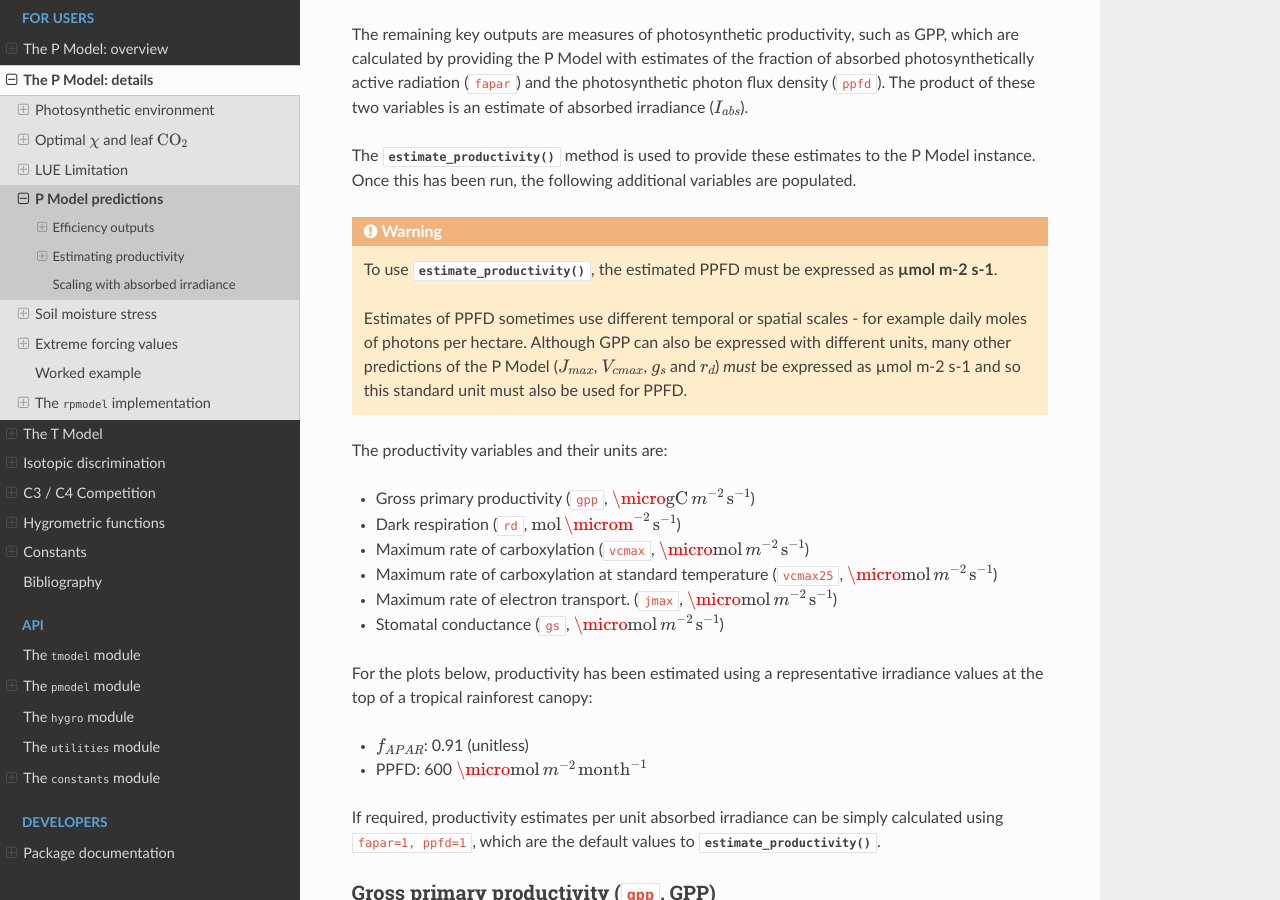
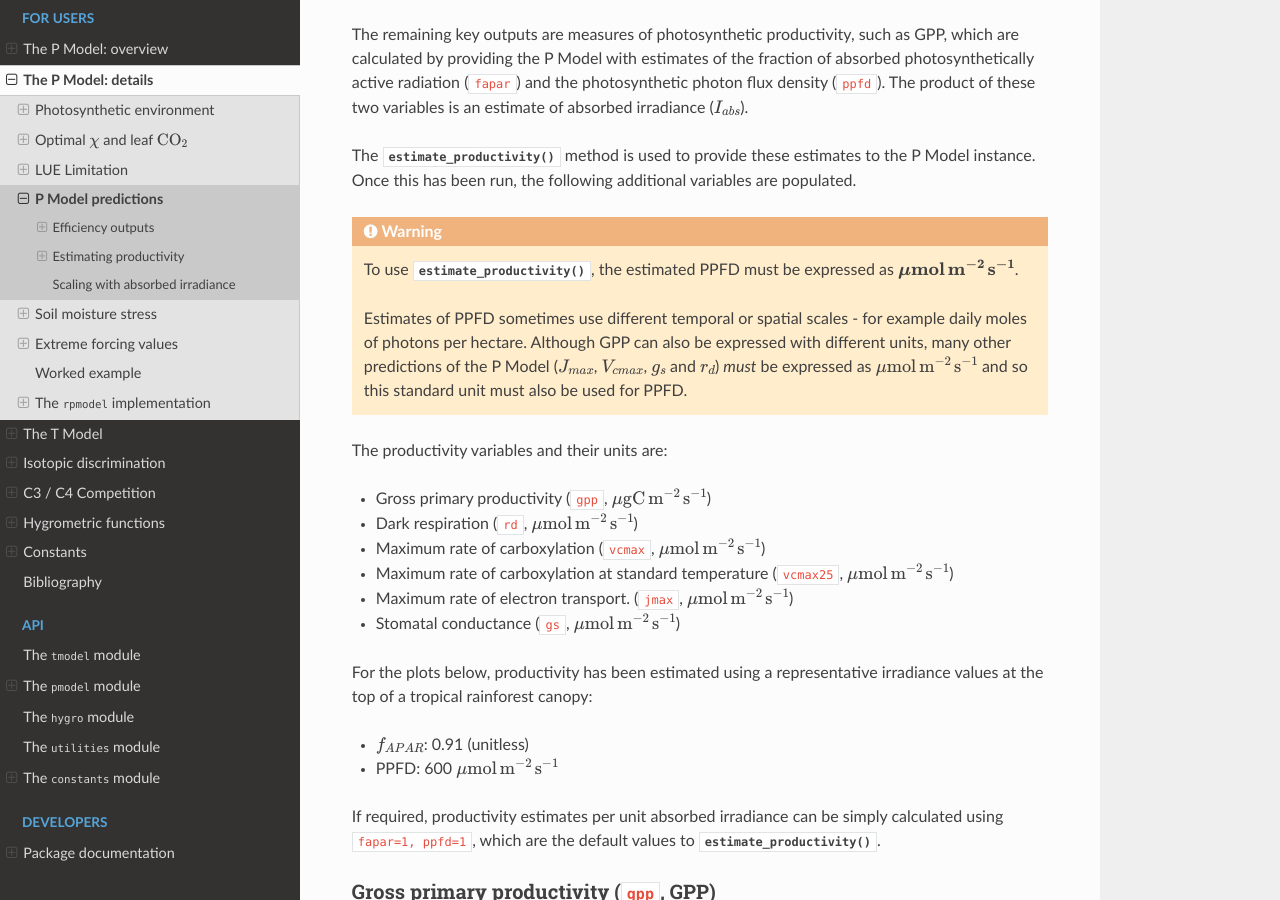
Before and after one commit to ImperialCollegeLondon/pyrealm, a Sphinx documentation site: the page built from docs/source/pmodel/pmodel_details/envt_variation_outputs.md, in a window 1280 px wide and 900 px high, scrolled down 1090 px. Built offline with Sphinx 7.4.7 and the Read the Docs theme 2.0.0, drawn with Linux system fonts in a browser that asks for light colours; some of the changed text lies outside the part shown.

Commit message:
Updating units in estimating productivity example doc

````diff
--- a/docs/source/pmodel/pmodel_details/envt_variation_outputs.md
+++ b/docs/source/pmodel/pmodel_details/envt_variation_outputs.md
@@ -215,29 +215,32 @@ the following additional variables are populated.
 ```{warning}
 
 To use {meth}`~pyrealm.pmodel.pmodel.PModel.estimate_productivity`, the estimated PPFD
-must be expressed as **µmol m-2 s-1**.
+must be expressed as $\boldsymbol{\mu\mathrm{mol}\,\mathrm{m}^{-2}\,\mathrm{s}^{-1}}$.
 
 Estimates of PPFD sometimes use different temporal or spatial scales - for
 example daily moles of photons per hectare. Although GPP can also be expressed
 with different units, many other predictions of the P Model ($J_{max}$,
-$V_{cmax}$, $g_s$ and $r_d$) _must_ be expressed as µmol m-2 s-1 and so this
+$V_{cmax}$, $g_s$ and $r_d$) _must_ be expressed as
+$\mu\text{mol}\,\mathrm{m}^{-2}\,\text{s}^{-1}$ and so this
 standard unit must also be used for PPFD.
 ```
 
 The productivity variables and their units are:
 
-* Gross primary productivity (``gpp``, $\micro\text{gC}\,m^{-2}\,\text{s}^{-1}$)
-* Dark respiration (``rd``, $\text{mol}\,\microm^{-2}\,\text{s}^{-1}$)
-* Maximum rate of carboxylation (``vcmax``, $\micro\text{mol}\,m^{-2}\,\text{s}^{-1}$)
-* Maximum rate of carboxylation at standard temperature (``vcmax25``, $\micro\text{mol}\,m^{-2}\,\text{s}^{-1}$)
-* Maximum rate of electron transport. (``jmax``, $\micro\text{mol}\,m^{-2}\,\text{s}^{-1}$)
-* Stomatal conductance (``gs``, $\micro\text{mol}\,m^{-2}\,\text{s}^{-1}$)
+* Gross primary productivity (``gpp``, $\mu\text{gC}\,\mathrm{m}^{-2}\,\text{s}^{-1}$)
+* Dark respiration (``rd``, $\mu\text{mol}\,\mathrm{m}^{-2}\,\text{s}^{-1}$)
+* Maximum rate of carboxylation (``vcmax``, $\mu\text{mol}\,\mathrm{m}^{-2}\,\text{s}^{-1}$)
+* Maximum rate of carboxylation at standard temperature
+    (``vcmax25``, $\mu\text{mol}\,\mathrm{m}^{-2}\,\text{s}^{-1}$)
+* Maximum rate of electron transport.
+    (``jmax``, $\mu\text{mol}\,\mathrm{m}^{-2}\,\text{s}^{-1}$)
+* Stomatal conductance (``gs``, $\mu\text{mol}\,\mathrm{m}^{-2}\,\text{s}^{-1}$)
 
 For the plots below, productivity has been estimated using a representative
 irradiance values at the top of a tropical rainforest canopy:
 
 * $f_{APAR}$: 0.91 (unitless)
-* PPFD: 600 $\micro\text{mol}\,m^{-2}\,\text{month}^{-1}$
+* PPFD: 600 $\mu\text{mol}\,\mathrm{m}^{-2}\,\text{s}^{-1}$
 
 If required, productivity estimates per unit absorbed irradiance can be simply
 calculated using ``fapar=1, ppfd=1``, which are the default values to
@@ -248,7 +251,7 @@ calculated using ``fapar=1, ppfd=1``, which are the default values to
 ```{code-cell}
 :tags: [hide-input]
 
-plot_fun("gpp", r"GPP   ($\mathrm{g\,C}\,m^{-2}\,\mathrm{month}^{-1}$)")
+plot_fun("gpp", r"GPP   ($\mu\mathrm{g\,C}\,\mathrm{m}^{-2}\,\mathrm{s}^{-1}$)")
 ```
 
 ### Dark respiration (``rd``)
@@ -256,7 +259,7 @@ plot_fun("gpp", r"GPP   ($\mathrm{g\,C}\,m^{-2}\,\mathrm{month}^{-1}$)")
 ```{code-cell}
 :tags: [hide-input]
 
-plot_fun("rd", r"$r_d$   ($\mathrm{mol}\,m^{-2}\,\mathrm{month}^{-1}$)")
+plot_fun("rd", r"$r_d$   ($\mu\mathrm{mol}\,\mathrm{m}^{-2}\,\mathrm{s}^{-1}$)")
 ```
 
 ### Maximum rate of carboxylation (``vcmax``)
@@ -264,7 +267,7 @@ plot_fun("rd", r"$r_d$   ($\mathrm{mol}\,m^{-2}\,\mathrm{month}^{-1}$)")
 ```{code-cell}
 :tags: [hide-input]
 
-plot_fun("vcmax", r"$v_{cmax}$   ($\mathrm{mol}\,m^{-2}\,\mathrm{month}^{-1}$)")
+plot_fun("vcmax", r"$v_{cmax}$   ($\mu\mathrm{mol}\,\mathrm{m}^{-2}\,\mathrm{s}^{-1}$)")
 ```
 
 ### Maximum rate of carboxylation at standard temperature (``vcmax25``)
@@ -272,7 +275,7 @@ plot_fun("vcmax", r"$v_{cmax}$   ($\mathrm{mol}\,m^{-2}\,\mathrm{month}^{-1}$)")
 ```{code-cell}
 :tags: [hide-input]
 
-plot_fun("vcmax25", r"$v_{cmax25}$   ($\mathrm{mol}\,m^{-2}\,\mathrm{month}^{-1}$)")
+plot_fun("vcmax25", r"$v_{cmax25}$   ($\mu\mathrm{mol}\,\mathrm{m}^{-2}\,\mathrm{s}^{-1}$)")
 ```
 
 ### Maximum rate of electron transport. (``jmax``)
@@ -280,7 +283,7 @@ plot_fun("vcmax25", r"$v_{cmax25}$   ($\mathrm{mol}\,m^{-2}\,\mathrm{month}^{-1}
 ```{code-cell}
 :tags: [hide-input]
 
-plot_fun("jmax", r"$J_{max}$   ($\mathrm{mol}\,m^{-2}\,\mathrm{month}^{-1}$)")
+plot_fun("jmax", r"$J_{max}$   ($\mu\mathrm{mol}\,\mathrm{m}^{-2}\,\mathrm{s}^{-1}$)")
 ```
 
 ### Stomatal conductance (``gs``, $g_s$)
@@ -295,7 +298,7 @@ undefined (`np.nan`) when VPD is zero or when $c_a - c_i = 0$.
 ```{code-cell}
 :tags: [hide-input]
 
-plot_fun("gs", r"$g_s$   ($\mathrm{mol}\,m^{-2}\,\mathrm{month}^{-1}$)")
+plot_fun("gs", r"$g_s$   ($\mu\mathrm{mol}\,\mathrm{m}^{-2}\,\mathrm{s}^{-1}$)")
 ```
 
 ## Scaling with absorbed irradiance
@@ -303,7 +306,7 @@ plot_fun("gs", r"$g_s$   ($\mathrm{mol}\,m^{-2}\,\mathrm{month}^{-1}$)")
 All of the six productivity variables scale linearly with absorbed irradiance. The plots
 below show how each variable changes, for a constant environment with `tc` of 20°C,
 `patm` of 101325 Pa, `vpd` of 1000 Pa and $\ce{CO2}$ of 400 ppm, when absorbed
-irradiance changes from 0 to 2000 $\text{mol}\,m^{-2}\,\text{month}^{-1}$.
+irradiance changes from 0 to 2000 $\text{mol}\,\mathrm{m}^{-2}\,\text{month}^{-1}$.
 
 ```{code-cell}
 :tags: [hide-input]
@@ -336,26 +339,26 @@ def plot_iabs(ax, estvar, estvarlab):
         ax.plot(ppfd_vals, plotvar, lfmt)
 
     # Set axis labels
-    ax.set_xlabel(r"Absorbed irradiance ($\mathrm{mol}\,m^{-2}\,\mathrm{month}^{-1}$)")
+    ax.set_xlabel(r"Absorbed irradiance ($\mathrm{mol}\,\mathrm{m}^{-2}\,\mathrm{month}^{-1}$)")
     ax.set_ylabel(f"Estimated {estvarlab}")
 
 
 fig, axs = pyplot.subplots(2, 3, figsize=(12, 8), sharex=True)
 
-plot_iabs(axs[0, 0], "gpp", r"GPP   ($\mathrm{g\,C}\,m^{-2}\,\mathrm{month}^{-1}$)")
-plot_iabs(axs[0, 1], "rd", r"$r_d$   ($\mathrm{mol}\,m^{-2}\,\mathrm{month}^{-1}$)")
+plot_iabs(axs[0, 0], "gpp", r"GPP   ($\mathrm{g\,C}\,\mathrm{m}^{-2}\,\mathrm{month}^{-1}$)")
+plot_iabs(axs[0, 1], "rd", r"$r_d$   ($\mathrm{mol}\,\mathrm{m}^{-2}\,\mathrm{month}^{-1}$)")
 plot_iabs(
-    axs[0, 2], "vcmax", r"$v_{cmax}$   ($\mathrm{mol}\,m^{-2}\,\mathrm{month}^{-1}$)"
+    axs[0, 2], "vcmax", r"$v_{cmax}$   ($\mathrm{mol}\,\mathrm{m}^{-2}\,\mathrm{month}^{-1}$)"
 )
 plot_iabs(
     axs[1, 0],
     "vcmax25",
-    r"$v_{cmax25}$   ($\mathrm{mol}\,m^{-2}\,\mathrm{month}^{-1}$)",
+    r"$v_{cmax25}$   ($\mathrm{mol}\,\mathrm{m}^{-2}\,\mathrm{month}^{-1}$)",
 )
 plot_iabs(
-    axs[1, 1], "jmax", r"$J_{max}$   ($\mathrm{mol}\,m^{-2}\,\mathrm{month}^{-1}$)"
+    axs[1, 1], "jmax", r"$J_{max}$   ($\mathrm{mol}\,\mathrm{m}^{-2}\,\mathrm{month}^{-1}$)"
 )
-plot_iabs(axs[1, 2], "gs", r"$g_s$   ($\mathrm{mol}\,m^{-2}\,\mathrm{month}^{-1}$)")
+plot_iabs(axs[1, 2], "gs", r"$g_s$   ($\mathrm{mol}\,\mathrm{m}^{-2}\,\mathrm{month}^{-1}$)")
 
 axs[0, 0].legend(
     [
````
